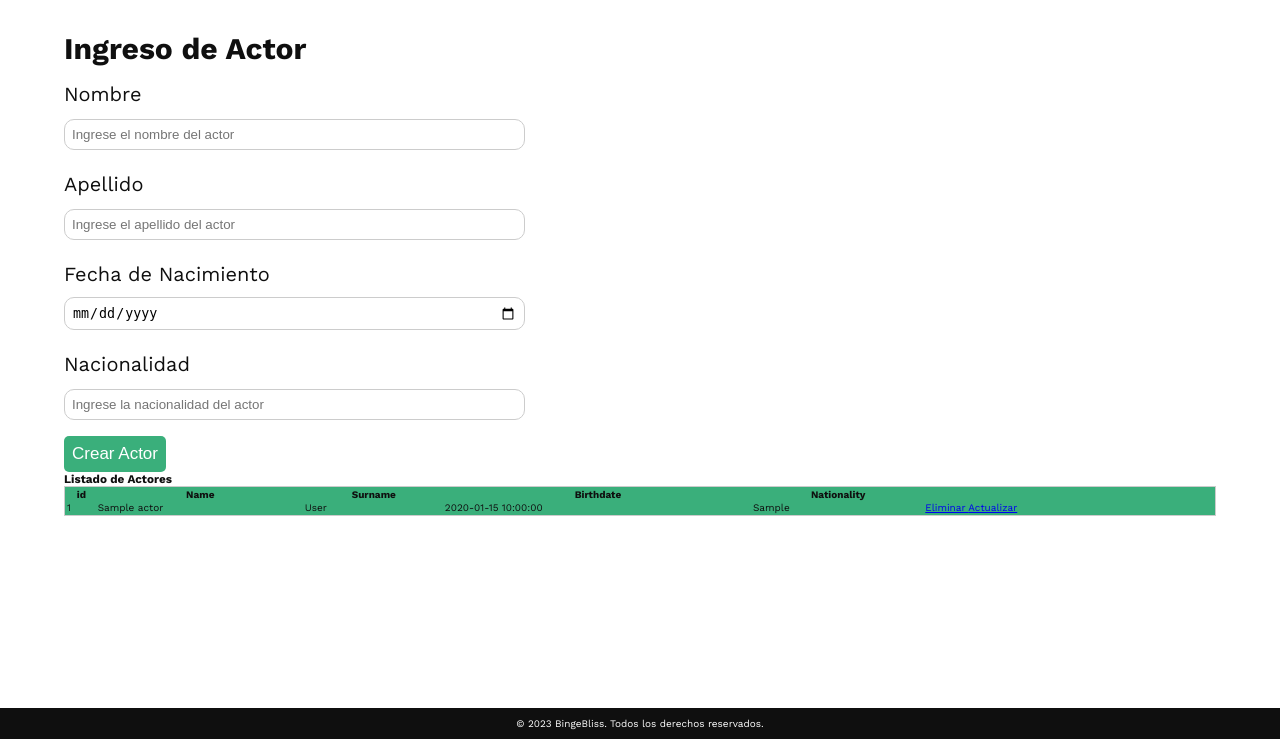
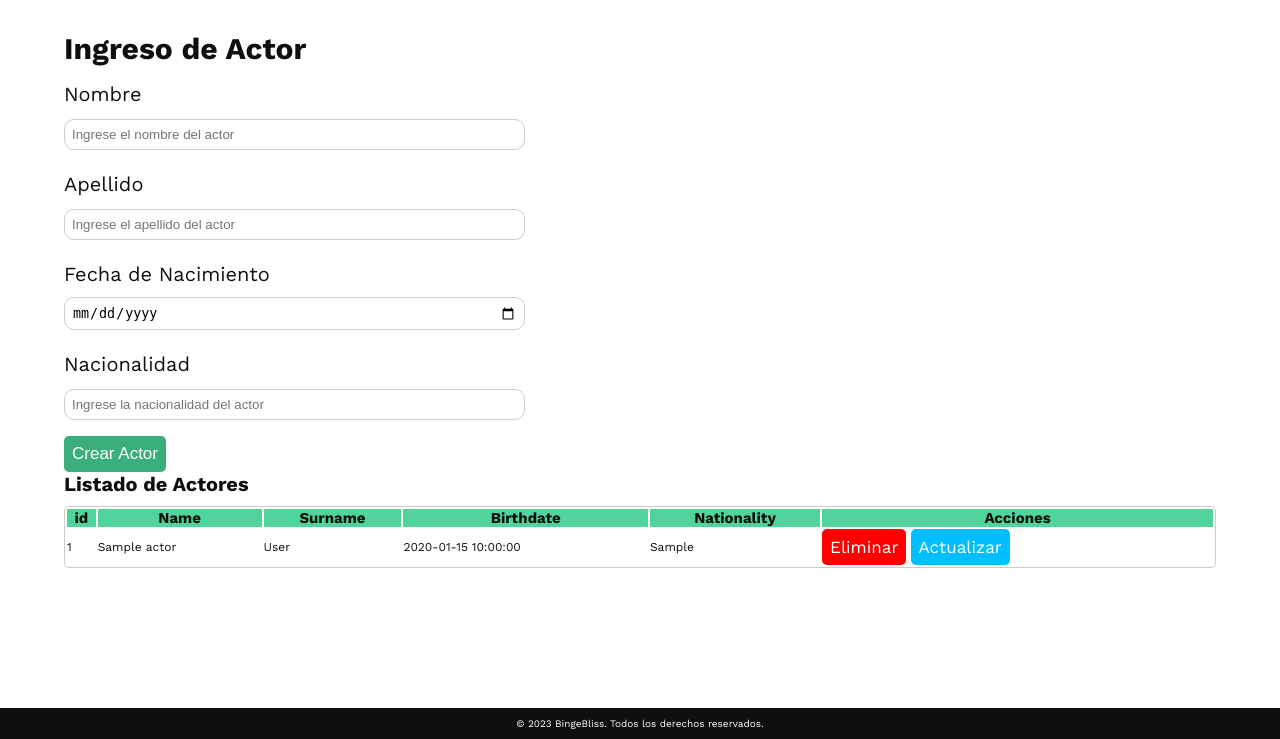
Before and after one commit to luismavlo/peliculas_viu, a PHP site: page /actividad1-viu/Actor/index in a window 1280 px wide. Shown: the part 61-800 px from the top of the page. Run offline with PHP 8.4, Linux system fonts and the light colour scheme; tables that the repository leaves empty hold one stand-in row (values such as "Sample post"); some web fonts are replaced.

Commit message:
agregar ths a tabla de director y actor

```diff
--- a/assets/css/style.css
+++ b/assets/css/style.css
@@ -42,10 +42,12 @@ body {
 }
 
 .text-success {
+    font-size: 2rem;
     color: #58DDA3;
 }
 
 .text-danger {
+    font-size: 2rem;
     color: #e91e63;
 }
 
@@ -363,12 +365,58 @@ body {
     transition: all 300ms;
 }
 
+.button-dashboard-secondary {
+    display: inline-block;
+    text-decoration: none;
+    padding: 0.8rem;
+    border: none;
+    background-color: deepskyblue;
+    border-radius: 5px;
+    color: white;
+    font-size: 1.7rem;
+    transition: all 300ms;
+}
+
+.button-dashboard-danger {
+    display: inline-block;
+    text-decoration: none;
+    padding: 0.8rem;
+    border: none;
+    background-color: #ff0000;
+    border-radius: 5px;
+    color: white;
+    font-size: 1.7rem;
+    transition: all 300ms;
+}
+
 .button-dashboard-primary:hover {
     background-color: #157a4e;
 }
 
+.button-dashboard-secondary:hover {
+    background-color: dodgerblue;
+}
+
+.button-dashboard-danger:hover {
+    background-color: #b30000;
+}
+
+
 .table {
     width: 100%;
     border: 1px solid #ccc;
-    background-color: #3aaf7b;
+    border-radius: 5px;
+    font-size: 1.2rem;
 }
+
+.table-header {
+    border: 1px solid #ccc;
+    background-color: #50d49b;
+    font-size: 1.5rem;
+    padding: 2rem;
+}
+
+.heading-3 {
+    font-size: 2rem;
+    margin-bottom: 1rem;
+}
--- a/views/actor/actorTable.php
+++ b/views/actor/actorTable.php
@@ -7,7 +7,7 @@
     <th>Surname</th>
     <th>Birthdate</th>
     <th>Nationality</th>
-
+    <th>Acciones</th>
   </tr>
   <?php  while ($actor = $actors->fetch_object()):?>
   <tr class="table-body">
--- a/views/director/directorTable.php
+++ b/views/director/directorTable.php
@@ -7,7 +7,7 @@
     <th>Surname</th>
     <th>Birthdate</th>
     <th>Nationality</th>
-
+    <th>Acciones</th>
   </tr>
   <?php  while ($director = $directors->fetch_object()):?>
   <tr class="table-body">
```
